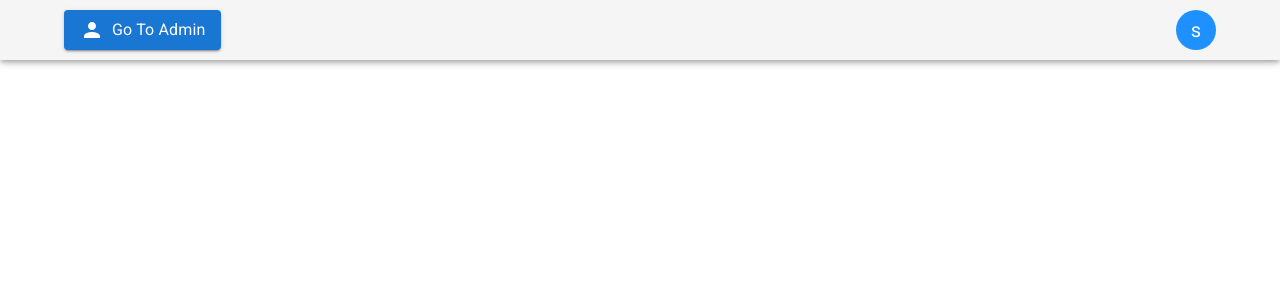
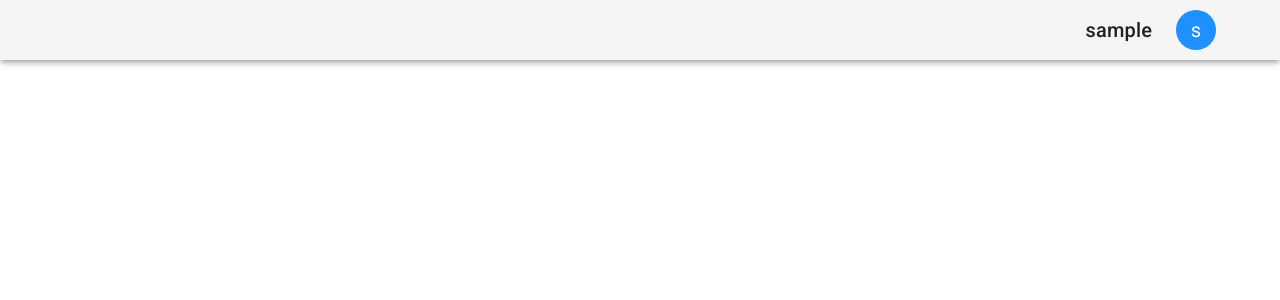
Before and after one commit to MZayniddin/Car_shop_front, a React (Vite) app: page / in a window 1280 px wide. Shown: the top 300 px of the page. Built offline with nearby package versions, Linux system fonts and the light colour scheme; sample sign-in values are in the browser's storage.

Commit message:
added user and admin logic for routing

```diff
--- a/package.json
+++ b/package.json
@@ -16,6 +16,7 @@
     "@mui/icons-material": "^5.11.16",
     "@mui/material": "^5.13.2",
     "axios": "^1.4.0",
+    "jwt-decode": "^3.1.2",
     "react": "^18.2.0",
     "react-dom": "^18.2.0",
     "react-redux": "^8.0.5",
--- a/src/layouts/Header.jsx
+++ b/src/layouts/Header.jsx
@@ -14,12 +14,14 @@ import IconButton from "@mui/material/IconButton";
 import MenuItem from "@mui/material/MenuItem";
 import { Link, useNavigate } from "react-router-dom";
 import { useLocation } from "react-router-dom";
-import { useState } from "react";
+import { useCallback, useEffect, useState } from "react";
 import { useDispatch } from "react-redux";
+import decode from "jwt-decode";
 
 const Header = () => {
     const { pathname } = useLocation();
     const isAdminRoute = pathname === "/admin";
+    const [isAdmin, setIsAdmin] = useState(false);
     const [user, setUser] = useState(
         JSON.parse(localStorage.getItem("profile")) || null
     );
@@ -41,11 +43,27 @@ const Header = () => {
         if (e.target.textContent === "Logout") logout();
     };
 
-    const logout = () => {
+    const logout = useCallback(() => {
         dispatch({ type: "LOGOUT" });
         navigate("/");
         setUser(null);
-    };
+        setIsAdmin(false);
+    }, [dispatch, navigate]);
+
+    useEffect(() => {
+        const token = user?.accessToken;
+        if (token) {
+            try {
+                const decodedToken = decode(token);
+                if (decodedToken.UserInfo.roles.includes(5150))
+                    setIsAdmin(true);
+
+                if (decodedToken.exp * 1000 < new Date().getTime()) logout();
+            } catch (error) {
+                console.log(error);
+            }
+        }
+    }, [user, isAdmin, logout]);
 
     return (
         <AppBar color="default">
@@ -56,6 +74,7 @@ const Header = () => {
                     justifyContent: "space-between",
                 }}
             >
+                {isAdmin && (
                     <Button
                         to={isAdminRoute ? "/" : "/admin"}
                         component={Link}
@@ -66,9 +85,13 @@ const Header = () => {
                             {isAdminRoute ? "Back to Home" : "Go to Admin"}
                         </Typography>
                     </Button>
-                <Box>
+                )}
+                <Box ml={"auto"}>
                     {user ? (
-                        <Box>
+                        <Box display={"flex"} alignItems={"center"} gap={3}>
+                            <Typography variant="h6">
+                                {user.result?.username}
+                            </Typography>
                             <Tooltip title="Open settings">
                                 <IconButton
                                     onClick={handleOpenUserMenu}
@@ -76,10 +99,12 @@ const Header = () => {
                                 >
                                     <Avatar
                                         sx={{ background: "dodgerblue" }}
-                                        alt={user.user?.username}
-                                        src={user.user?.image}
+                                        alt={user.result?.username}
+                                        src={user.result?.image}
                                     >
-                                        {user.user?.username.charAt(0)}
+                                        {user.result?.username
+                                            ? user.result?.username.charAt(0)
+                                            : user.result?.email.charAt(0)}
                                     </Avatar>
                                 </IconButton>
                             </Tooltip>
@@ -112,23 +137,6 @@ const Header = () => {
                             </Menu>
                         </Box>
                     ) : (
-                        // <Box display={"flex"} alignItems={"center"} gap={3}>
-                        //     {/* <Button
-                        //         variant="contained"
-                        //         color="error"
-                        //         onClick={logout}
-                        //         >
-                        //         Logout
-                        //     </Button> */}
-                        //     <Typography variant="h6">
-                        //         {user.user?.username}
-                        //     </Typography>
-                        //     <Avatar
-                        //         alt={user.user?.username}
-                        //         src={user.user?.image}
-                        //     >
-                        //     </Avatar>
-                        // </Box>
                         <Button to="/auth" component={Link} variant="contained">
                             Sign in
                         </Button>
--- a/src/routes/index.jsx
+++ b/src/routes/index.jsx
@@ -1,20 +1,26 @@
-import { createBrowserRouter } from "react-router-dom";
+import { Navigate, createBrowserRouter } from "react-router-dom";
 import App from "../App";
 import Admin from "../pages/Admin";
 import Home from "../pages/Home";
 import Auth from "../pages/Auth";
+
+const roles = JSON.parse(localStorage.getItem("profile"))?.result.roles;
 
 const router = createBrowserRouter([
     {
         element: <App />,
         children: [
             {
-                path: "/admin",
-                element: <Admin />,
+                index: true,
+                element: <Home />,
             },
             {
-                index: true,
-                element: <Home />,
+                path: "/admin",
+                element: roles?.Admin ? (
+                    <Admin />
+                ) : (
+                    <Navigate to="/auth" replace />
+                ),
             },
         ],
     },
```
Also changed, not shown: 1 other file (tests, documents, lock files or other folders). Lines whose indentation alone changed are shown as unchanged.
